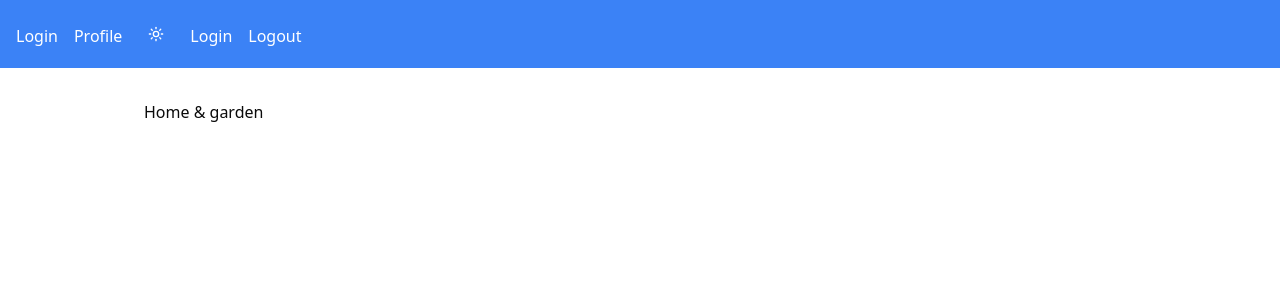
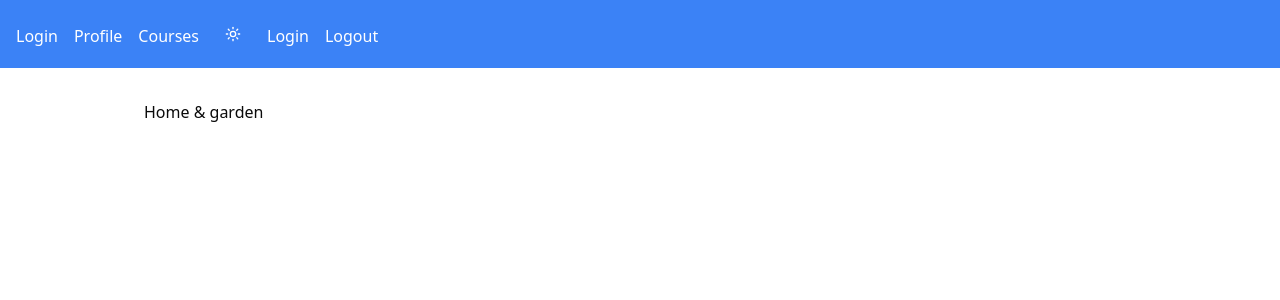
Before and after one commit to zwirunio/frontend-next, a Next.js app: page / in a window 1280 px wide. Shown: the top 300 px of the page. Built offline with nearby package versions, Linux system fonts and the light colour scheme.

Commit message:
Dodanie kursów do menu

```diff
--- a/components/Header.tsx
+++ b/components/Header.tsx
@@ -14,6 +14,7 @@ function Header(){
       <header className={"w-screen dark:text-white text-white dark:bg-blue-800 bg-blue-500 p-4 space-x-4"}>
         <Link className={`link ${pathname === '/login' ? 'active' : ''}`} href={"/login"}>Login</Link>
         <Link className={`link ${pathname === '/profile' ? 'active' : ''}`} href={"/profile"}>Profile</Link>
+        <Link className={`link ${pathname === '/courses' ? 'active' : ''}`} href={"/courses"}>Courses</Link>
         <ModeToggle/>
         <button onClick={() => authContext?.setAuth({email:"text@email.com"})}>Login</button>
         <button onClick={() => authContext?.setAuth(null)}>Logout </button>
```
